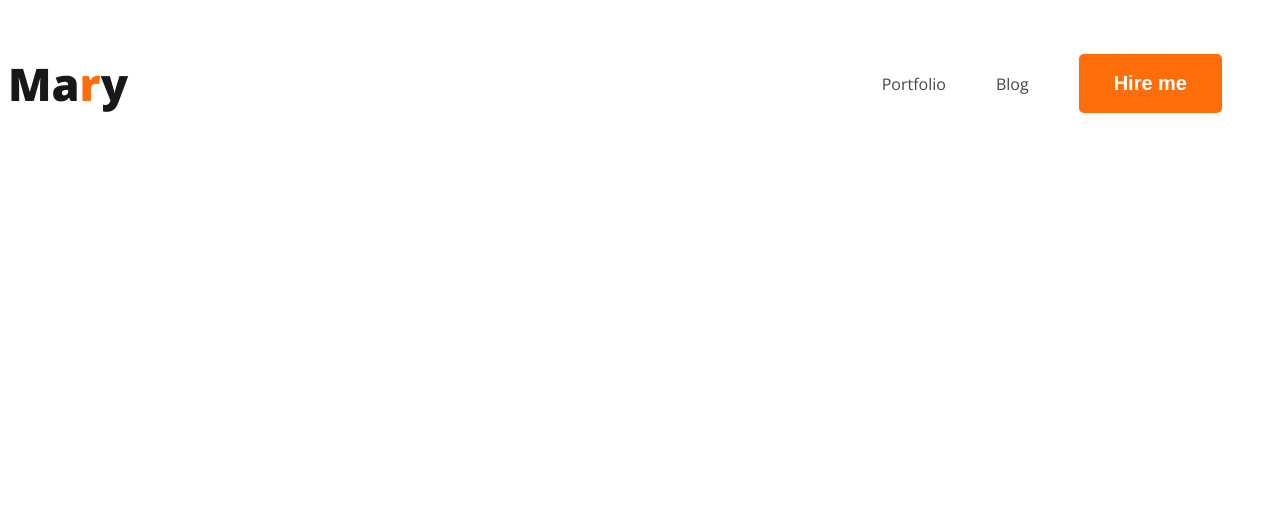
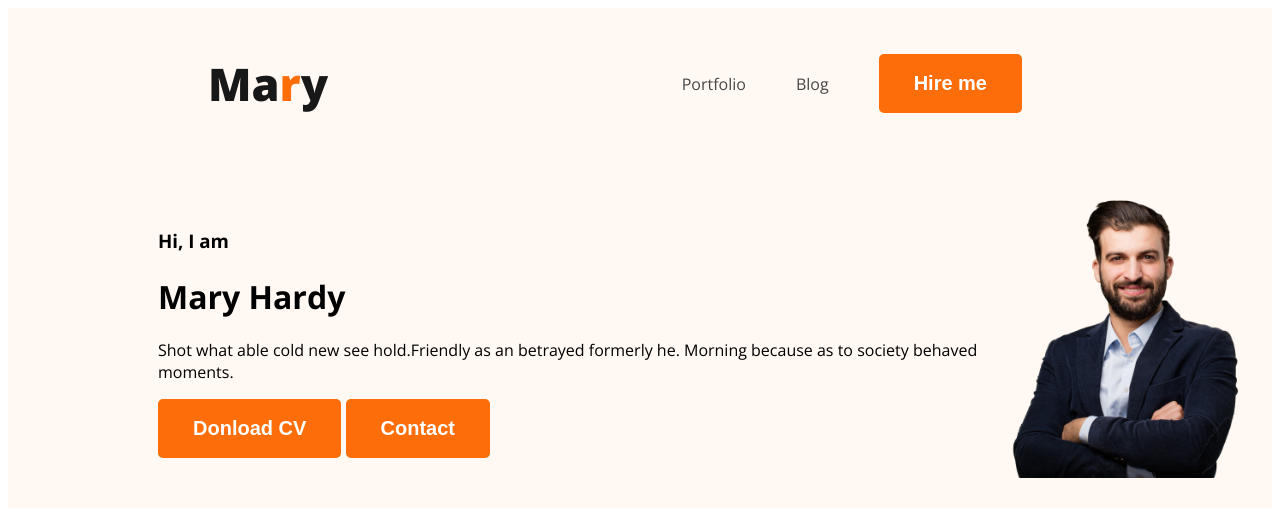
Before and after one commit to SDNATH-Git/Milestone01-protfolio-websit, a plain HTML site: page index.html in a window 1280 px wide. Drawn offline with nearby package versions, Linux system fonts and the light colour scheme.

Commit message:
added pic

```diff
--- a/index.html
+++ b/index.html
@@ -12,7 +12,7 @@
     <link rel="stylesheet" href="./style/portfolio.css">
 </head>
 <body>
-    <header>
+    <header class="header">
         <nav>
             <h3 class="nav-title">Ma<span class="text-primary">r</span>y</h3>
             <ul>
@@ -21,6 +21,16 @@
                <li><button class="text-btn">Hire me</button></li>
             </ul>
         </nav>
+        <div class="banner">
+            <div>
+                <h3 class="banner-text1">Hi, I  am</h3>
+                <h1 class="banner-text2">Mary Hardy</h1>
+                <p class="banner-text3">Shot what able cold new see hold.Friendly as an betrayed formerly he. Morning because as to society behaved moments.</p>
+               <button class="text-btn">Donload CV</button>
+               <button class="text-btn">Contact</button>
+            </div>
+            <img class="profile-pic" src="./images/hardy.png" alt="">
+        </div>
 
     </header>
     <main>
--- a/style/portfolio.css
+++ b/style/portfolio.css
@@ -7,6 +7,7 @@ nav{
     display: flex;
     align-items: center;
     justify-content: space-between;
+   margin: 0px 200px;
 }
 nav>ul{
     display: flex;
@@ -37,3 +38,16 @@ nav a{
     font-weight: 700;
     padding: 18px 35px;
 }
+/* Header color */
+.header{
+    background-color: #FFF8F3;
+}
+/* banner style */
+.banner{
+   padding: 30px 30px 30px 150px;
+  display: flex;
+  align-items: center;
+}
+.banner .profile-pic{
+    width: 250px;
+}
```
